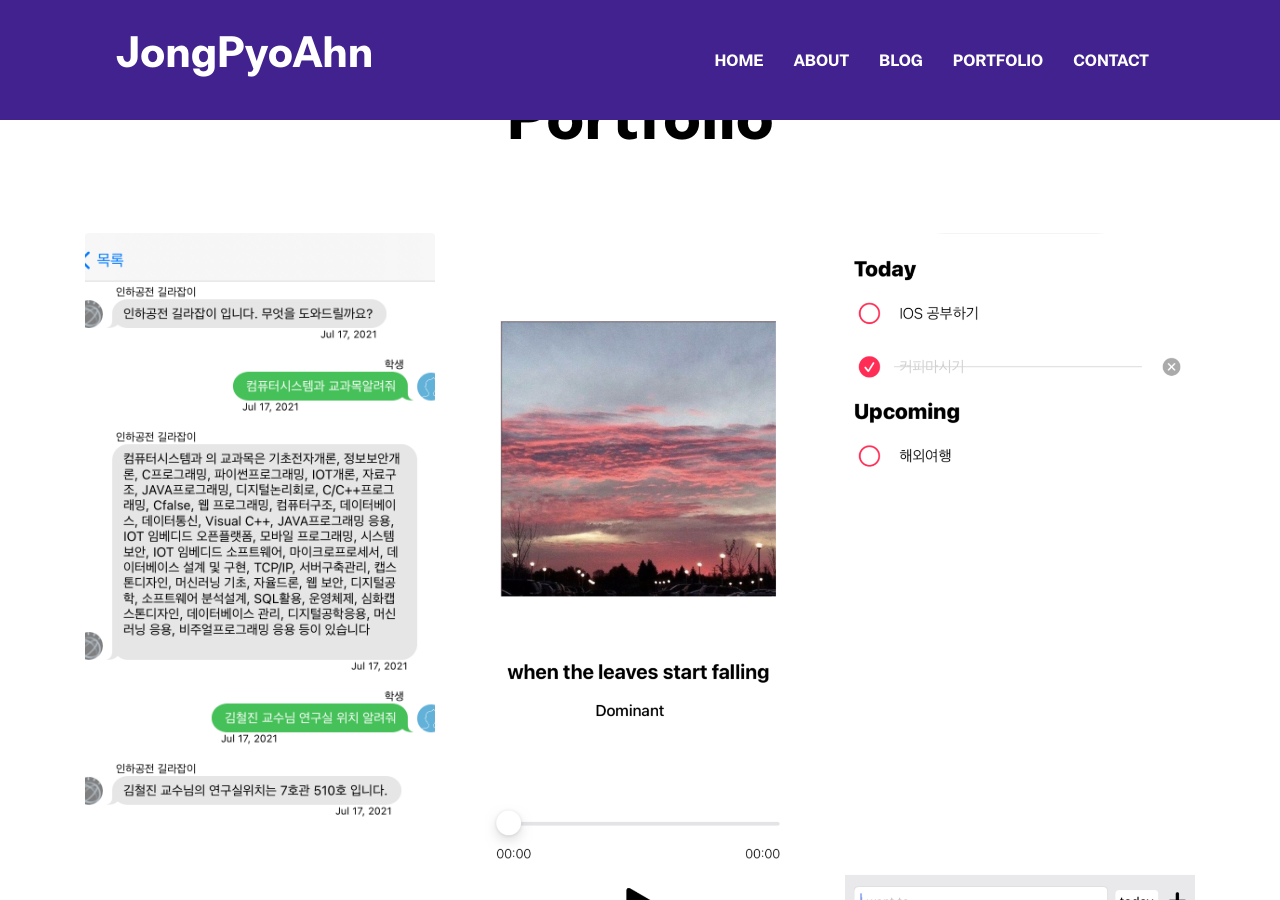
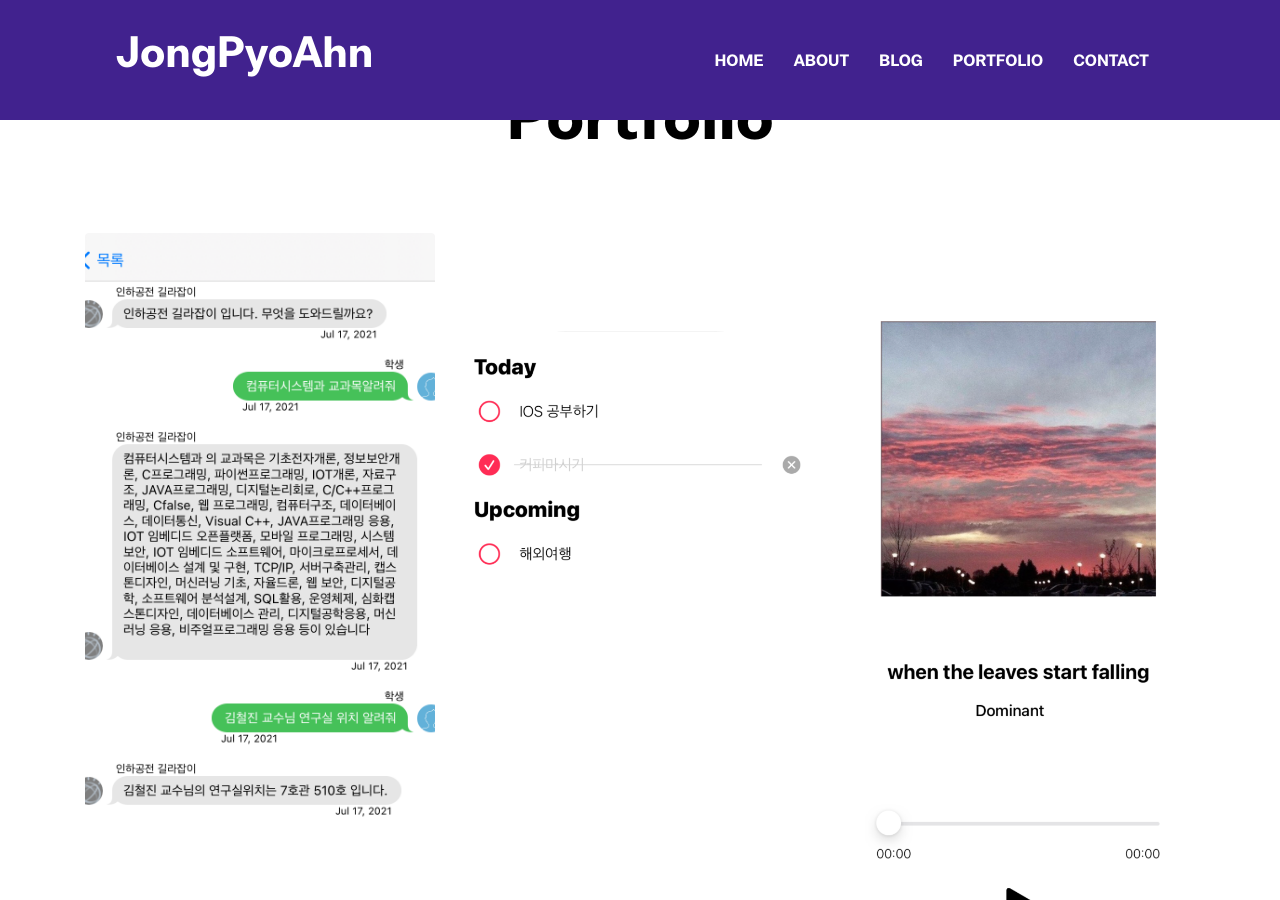
Before and after one commit to JongPyoAhn/JongPyoAhn.github.io, a Jekyll site: the page built from index.html, in a window 1280 px wide and 900 px high, scrolled down 3831 px. Built offline with Jekyll 4.4.1, drawn with Linux system fonts in a browser that asks for light colours; nearby versions of some CDN libraries.

Commit message:
portpolid

```diff
--- a/_includes/portfolio-section.html
+++ b/_includes/portfolio-section.html
@@ -18,6 +18,8 @@
             </div>
           </div>
         </div>
+      </div>
+      <div class="col-lg-4 col-7 mb-5 shuffle-item">
         <div class="position-relative rounded hover-wrapper">
           <div class="hover-overlay">
             <div class="hover-content">
@@ -26,15 +28,6 @@
           </div>
         </div>
       </div>
-      <!-- <div class="col-lg-4 col-6 mb-5 shuffle-item">
-        <div class="position-relative rounded hover-wrapper">
-          <div class="hover-overlay">
-            <div class="hover-content">
-              <a class="btn btn-light btn-sm" href="{{ item.pdf }}">구현기능 상세보기</a>
-            </div>
-          </div>
-        </div>
-      </div> -->
         {% endfor %}
     </div>
   </div>
```
